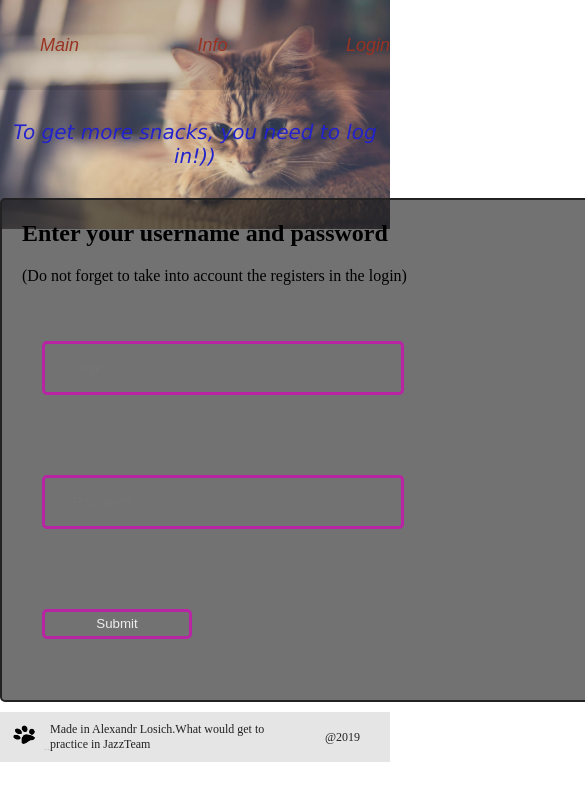
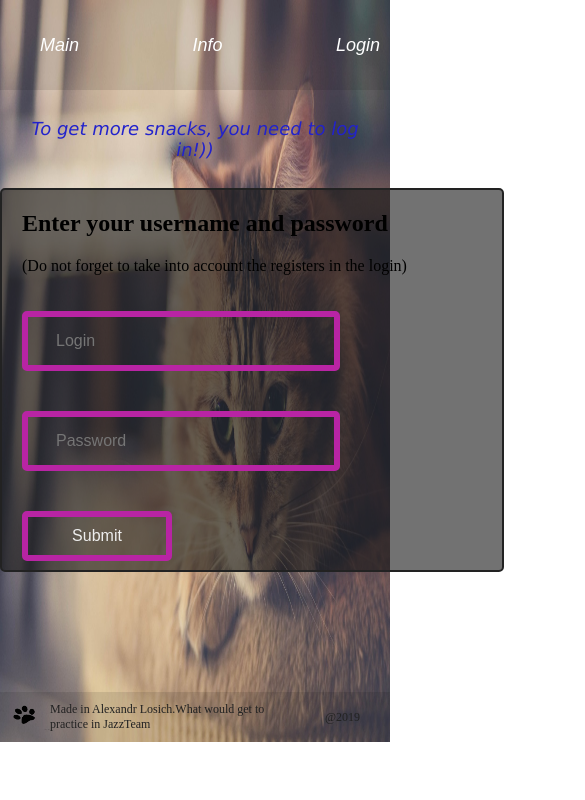
Before and after one commit to Aliaksandrlosich/Test-JazzTeam, a website: page autorization/autorization.html in a window 390 px wide. Shown: the whole page, 585 px wide, since content can reach past the window. Drawn offline with Linux system fonts and the light colour scheme.

Commit message:
style: changing block styles for better display on small displays and fix background

```diff
--- a/autorization/style/style.css
+++ b/autorization/style/style.css
@@ -3,7 +3,7 @@ body {
    margin: 0;
 
    background-image: url(../img/background.jpg);
-   background-size: 100%;
+   background-size: 100% 100%;
    background-repeat: no-repeat;
 }
 /*header*/
@@ -25,13 +25,14 @@ body {
 
 .navigation_link {
     display: block;
+    margin-right: 10px;
     height: 90px;
     line-height: 90px;
 
     font-family: Arial;
     font-size: 18px;
     font-style: italic;
-    color: #993322;
+    color: #ffffff;
 
     text-decoration:none;
 }
@@ -143,3 +144,30 @@ body {
         height: 50px;
     }
 }
+
+@media (max-width: 1024px) {
+     .autorizatorBlock {
+        height: 380px;
+        width: 500px;
+        margin-bottom: 120px;
+    }
+
+    .text {
+        font-size: 18px;
+    }
+
+     .input {
+        border: 6px solid #b824a4;
+        width: 250px;
+        height: 40px;
+        font-size: 16px;
+        margin: 20px;
+     }
+
+    .submit{
+        width: 150px;
+        height: 50px;
+    }
+}
+
+}
--- a/info/style/style.css
+++ b/info/style/style.css
@@ -1,6 +1,3 @@
-* {
-    box-sizing: border-box;
-}
 * {
     box-sizing: border-box;
 }
@@ -10,7 +7,7 @@ body {
    margin: 0;
 
    background-image: url(../img/background.jpg);
-   background-size: 100%;
+   background-size: 100% 100%;
    background-repeat: no-repeat;
 }
 
@@ -33,13 +30,14 @@ body {
 
 .navigation_link {
     display: block;
+    margin-right: 10px;
     height: 90px;
     line-height: 90px;
 
     font-family: Arial;
     font-size: 18px;
     font-style: italic;
-    color: #993322;
+    color: #ffffff;
 
     text-decoration:none;
 }
--- a/main/style/style.css
+++ b/main/style/style.css
@@ -3,7 +3,7 @@ body {
    margin: 0;
 
    background-image: url(../img/background.jpg);
-   background-size: 100%;
+   background-size: 100% 100%;
    background-repeat: no-repeat;
 }
 
@@ -26,13 +26,14 @@ body {
 
 .navigation_link {
     display: block;
+    margin-right: 10px;
     height: 90px;
     line-height: 90px;
 
     font-family: Arial;
     font-size: 18px;
     font-style: italic;
-    color: #993322;
+    color: #fff;
 
     text-decoration:none;
 }
@@ -91,7 +92,6 @@ body {
 
 .footer_info {
     height: 50px;
-    width: 1300px;
     margin:0 auto;
     padding: 0 auto;
     display: flex;
@@ -127,3 +127,9 @@ body {
         font-size:20px;
     }
 }
+
+@media (max-width: 1024px) {
+    .main {
+        height: 500px;
+    }
+}
--- a/profile/style/style.css
+++ b/profile/style/style.css
@@ -3,7 +3,7 @@ body {
    margin: 0;
 
    background-image: url(../img/background.jpg);
-   background-size: 100%;
+   background-size: 100% 100%;
    background-repeat: no-repeat;
 }
 
@@ -25,6 +25,7 @@ body {
 }
 
 .navigation_link {
+    margin-right: 10px;
     display: block;
     height: 90px;
     line-height: 90px;
--- a/table/style/style.css
+++ b/table/style/style.css
@@ -3,7 +3,7 @@ body {
    margin: 0;
 
    background-image: url(../img/background.jpg);
-   background-size: 100%;
+   background-size: 100% 100%;
    background-repeat: no-repeat;
 }
 
@@ -26,13 +26,14 @@ body {
 
 .navigation_link {
     display: block;
+    margin-right: 10px;
     height: 90px;
     line-height: 90px;
 
     font-family: Arial;
     font-size: 18px;
     font-style: italic;
-    color: #993322;
+    color: #ffffff;
 
     text-decoration:none;
 }
@@ -150,3 +151,12 @@ tr:first-child ,td:first-child {
         font-size: 24px;
     }
 }
+
+@media (max-width: 1024px) {
+    table {
+        height: 470px;
+        width: 750px;
+        font-size:22px;
+    }
+
+}
```
